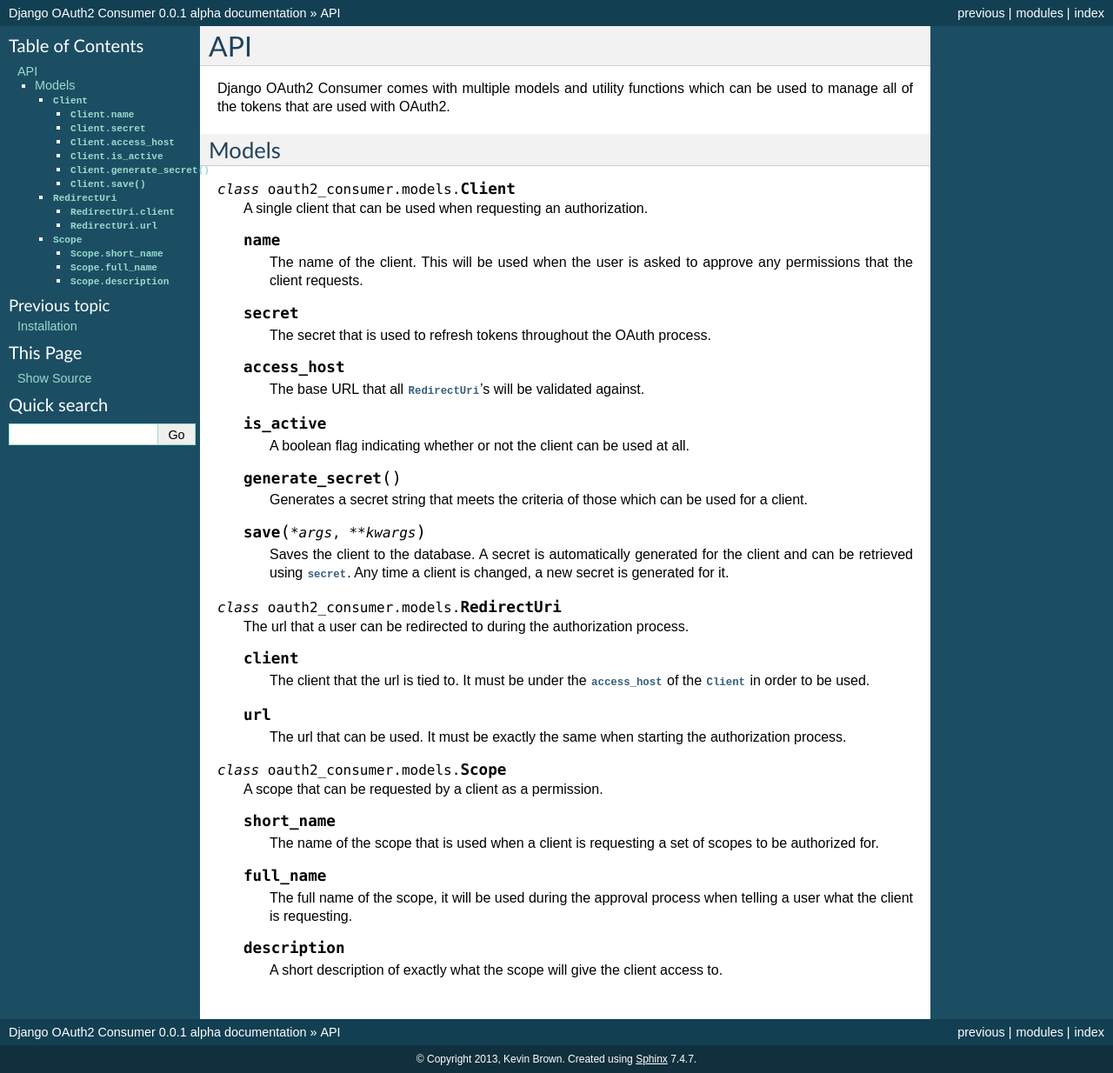
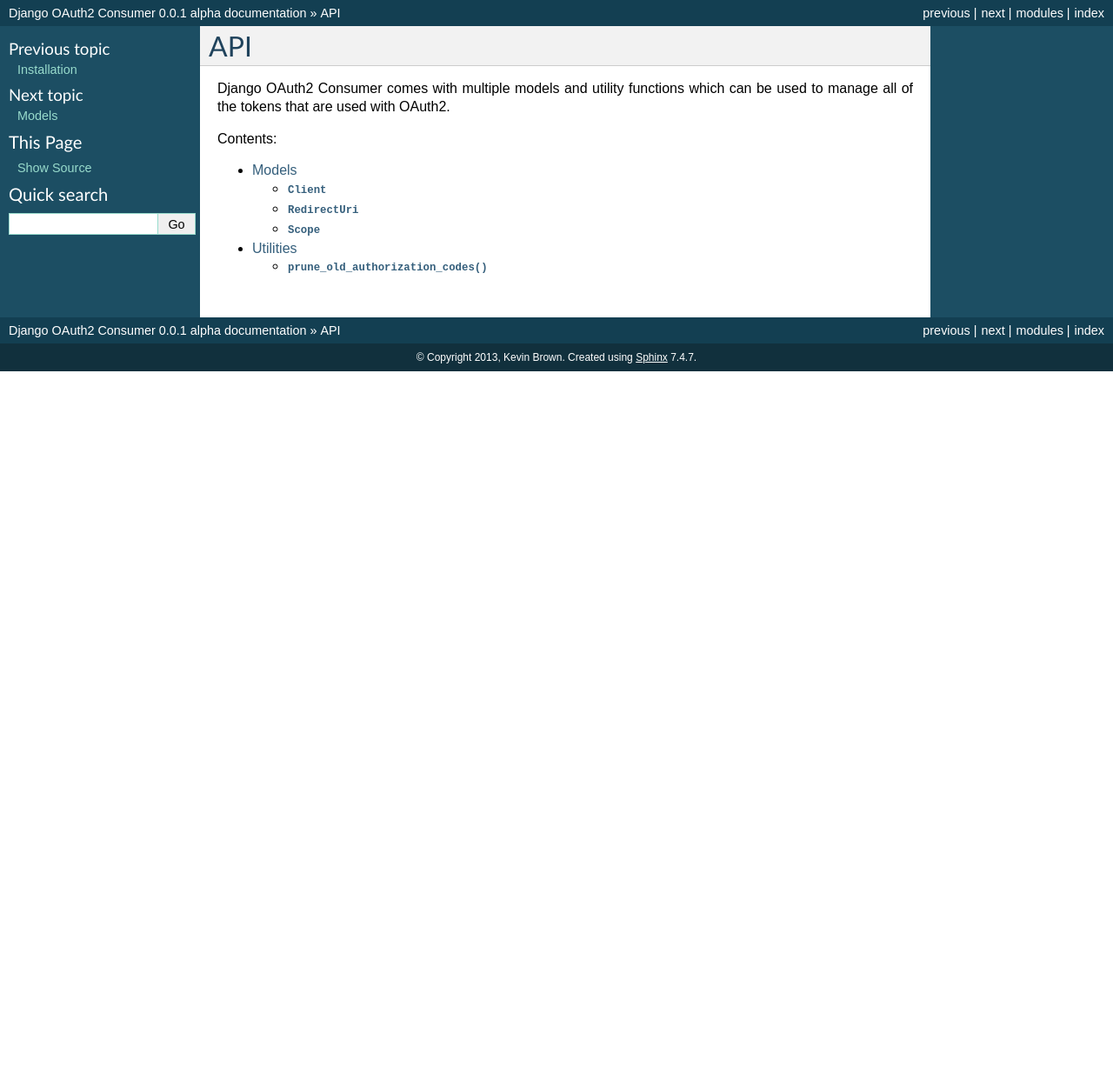
Before and after one commit to Rediker-Software/doac, a Sphinx documentation site: the page built from docs/source/api.rst, in a window 1280 px wide. Shown: the whole page at 87% size. Built offline with Sphinx 7.4.7, drawn with Linux system fonts in a browser that asks for light colours; after the commit the page ends 900 px from its top, so only the background shows below that.

```diff
--- a/docs/source/api.rst
+++ b/docs/source/api.rst
@@ -4,62 +4,10 @@ API
 
 Django OAuth2 Consumer comes with multiple models and utility functions which can be used to manage all of the tokens that are used with OAuth2.
 
-Models
-~~~~~~
-.. module:: oauth2_consumer.models
+Contents:
 
-.. class:: Client
+.. toctree::
+   :maxdepth: 2
+   :glob:
 
-   A single client that can be used when requesting an authorization.
-
-   .. attribute:: name
-
-      The name of the client.  This will be used when the user is asked to approve any permissions that the client requests.
-
-   .. attribute:: secret
-
-      The secret that is used to refresh tokens throughout the OAuth process.
-
-   .. attribute:: access_host
-
-      The base URL that all :class:`RedirectUri`'s will be validated against.
-
-   .. attribute:: is_active
-
-      A boolean flag indicating whether or not the client can be used at all.
-
-   .. method:: generate_secret()
-
-      Generates a secret string that meets the criteria of those which can be used for a client.
-
-   .. method:: save(*args, **kwargs)
-
-      Saves the client to the database.  A secret is automatically generated for the client and can be retrieved using :attr:`secret`.  Any time a client is changed, a new secret is generated for it.
-
-.. class:: RedirectUri
-
-   The url that a user can be redirected to during the authorization process.
-
-   .. attribute:: client
-
-      The client that the url is tied to.  It must be under the :attr:`~Client.access_host` of the :class:`Client` in order to be used.
-
-   .. attribute:: url
-
-      The url that can be used.  It must be exactly the same when starting the authorization process.
-
-.. class:: Scope
-
-   A scope that can be requested by a client as a permission.
-
-   .. attribute:: short_name
-
-      The name of the scope that is used when a client is requesting a set of scopes to be authorized for.
-
-   .. attribute:: full_name
-
-      The full name of the scope, it will be used during the approval process when telling a user what the client is requesting.
-
-   .. attribute:: description
-
-      A short description of exactly what the scope will give the client access to.
+   api/*
--- /dev/null
+++ b/docs/source/api/utilities.rst
@@ -0,0 +1,9 @@
+=========
+Utilities
+=========
+
+.. module:: oauth2_consumer.utils
+
+.. function:: prune_old_authorization_codes
+
+   Prunes all authorization codes which are past their expiration time of 2 hours.
```
Also changed, not shown: docs/source/api/models.rst (added, +63 -0 lines).
